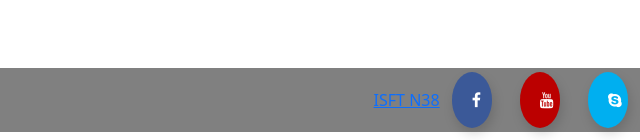
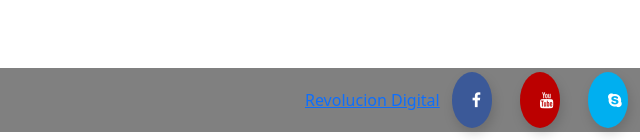
Before and after one commit to martingerardoc/TrabajoFinal, a plain HTML site: page consultas.html in a window 1280 px wide. Shown: the part 657-797 px from the top of the page, 640-1280 px from the left. Drawn offline with nearby package versions, Linux system fonts and the light colour scheme.

Commit message:
modificacion link

```diff
--- a/consultas.html
+++ b/consultas.html
@@ -96,7 +96,7 @@
 
     <footer>
         Derechos Reservados &copy; 2021
-        <a href="http://isft38.edu.ar/" target="_blank">ISFT N38</a>
+        <a href="https://revoluciondigital.com.ar/" target="_blank">Revolucion Digital</a>
         <div class="social">
 
             <link rel="stylesheet" href="https://cdnjs.cloudflare.com/ajax/libs/font-awesome/4.7.0/css/font-awesome.min.css" >
```
Also changed, not shown: hoteles.html (+1 -1 lines), index.html (+1 -1 lines), museos.html (+1 -1 lines), naturaleza.html (+1 -1 lines), patrimonio.html (+1 -1 lines), restoranes.html (+1 -1 lines), tablas.html (+1 -1 lines).
